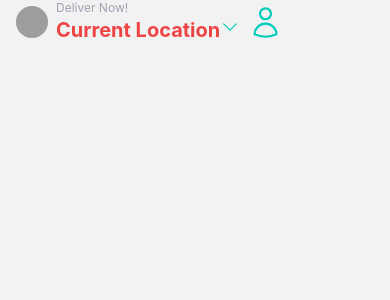
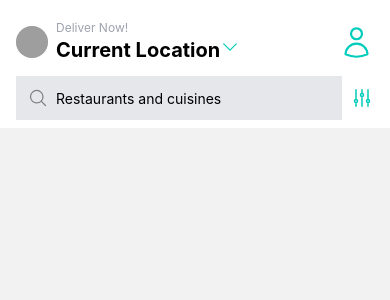
Before and after one commit to halannhile/deliveroo-app, a React Native app: screen /Home in a window 390 px wide. Shown: the top 300 px of the page. Built offline with nearby package versions, Linux system fonts and the light colour scheme; grey boxes are pictures that could not be loaded.

Commit message:
header done with typable search box

```diff
--- a/package.json
+++ b/package.json
@@ -20,7 +20,7 @@
     "react-native-heroicons": "^3.2.0",
     "react-native-safe-area-context": "4.5.0",
     "react-native-screens": "~3.20.0",
-    "react-native-svg": "^13.8.0"
+    "react-native-svg": "^13.4.0"
   },
   "devDependencies": {
     "@babel/core": "^7.20.0"
--- a/screens/HomeScreen.js
+++ b/screens/HomeScreen.js
@@ -1,4 +1,4 @@
-import { View, Text, Image, SafeAreaView } from 'react-native';
+import { View, Text, Image, SafeAreaView, TextInput } from 'react-native';
 import React from 'react';
 import { useNavigation } from '@react-navigation/native';
 import { useState, useRef, useLayoutEffect } from 'react';
@@ -7,7 +7,8 @@
 import {
   UserIcon,
   ChevronDownIcon,
-  AdjustmentIcon,
+  AdjustmentsVerticalIcon,
+  MagnifyingGlassIcon
 } from "react-native-heroicons/outline";
 
 export default function HomeScreen() {
@@ -24,12 +25,10 @@
   }, [])
 
   return (
-    // <SafeAreaView className="bg-white pt-2">
-    <SafeAreaView>
+    <SafeAreaView className="bg-white pt-5">
+     {/* <SafeAreaView> */}
 
       {/* tailwind css working inside react native through className */}
-      <Text className="text-red-500">
-
         {/* Header */}
         {/* padding on the bottom is 3, items centrally aligned, margin 4 on the x axis, space between x components is 2 */}
         <View className ="flex-row pb-3 items-center mx-4 space-x-2">
@@ -55,9 +54,19 @@
 
           {/*adding user icon*/}
           <UserIcon size={35} color="#00ccbb"/>
+        </View>
 
+         {/* SEARCH BAR */}
+        <View className="flex-row items-center space-x-2 pb-2 mx-4">
+          <View className="flex-row flex-1 space-x-2 bg-gray-200 p-3">
+            <MagnifyingGlassIcon color="gray" size={20}/>
+            <TextInput
+              placeholder="Restaurants and cuisines"
+              keyboardType="default"
+            />
+          </View>
+          <AdjustmentsVerticalIcon color="#00ccbb"/>
         </View>
-      </Text>
     </SafeAreaView>
   )
 }
```
Also changed, not shown: 1 other file (tests, documents, lock files or other folders).
